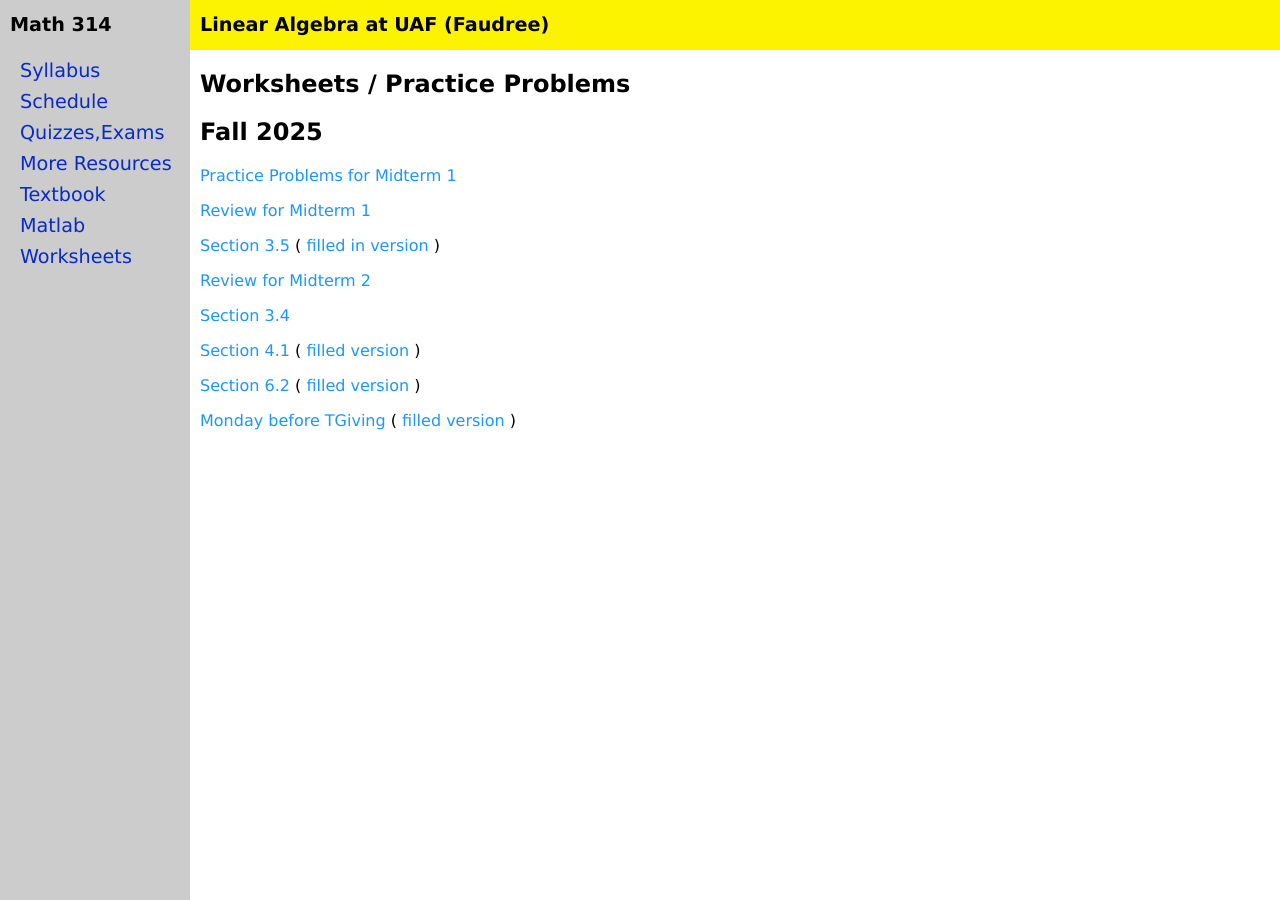
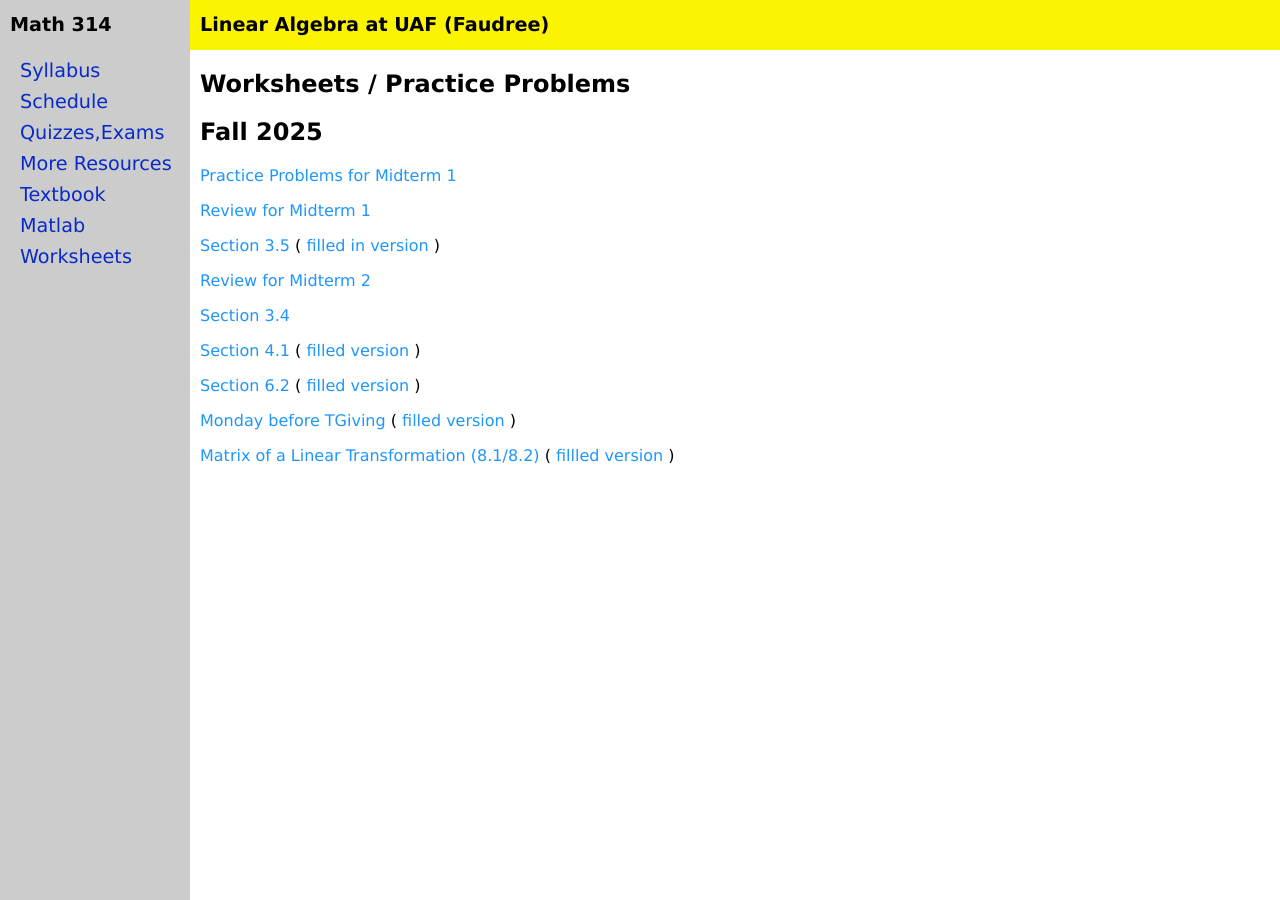
Before and after one commit to jrfaudree/LA, a Jekyll site: the page built from ws25.md, in a window 1280 px wide. Built offline with Jekyll 4.4.1, drawn with Linux system fonts in a browser that asks for light colours.

Commit message:
Update ws25.md

```diff
--- a/ws25.md
+++ b/ws25.md
@@ -21,3 +21,5 @@ title: Worksheets Fall 2025
 [Section 6.2](assets/worksheets/F25/S_6_2.pdf) ( [filled version](assets/worksheets/F25/S_6_2s.pdf) )
 
 [Monday before TGiving](assets/worksheets/F25/Mon_24_Nov.pdf) ( [filled version](assets/worksheets/F25/Mon_24_Novs.pdf) )
+
+[Matrix of a Linear Transformation (8.1/8.2)](assets/worksheets/F25/Matrix_of_Linear_Transformation.pdf) (  [fillled version](assets/worksheets/F25/Matrix_of_Linear_Transformations.pdf) )
```
